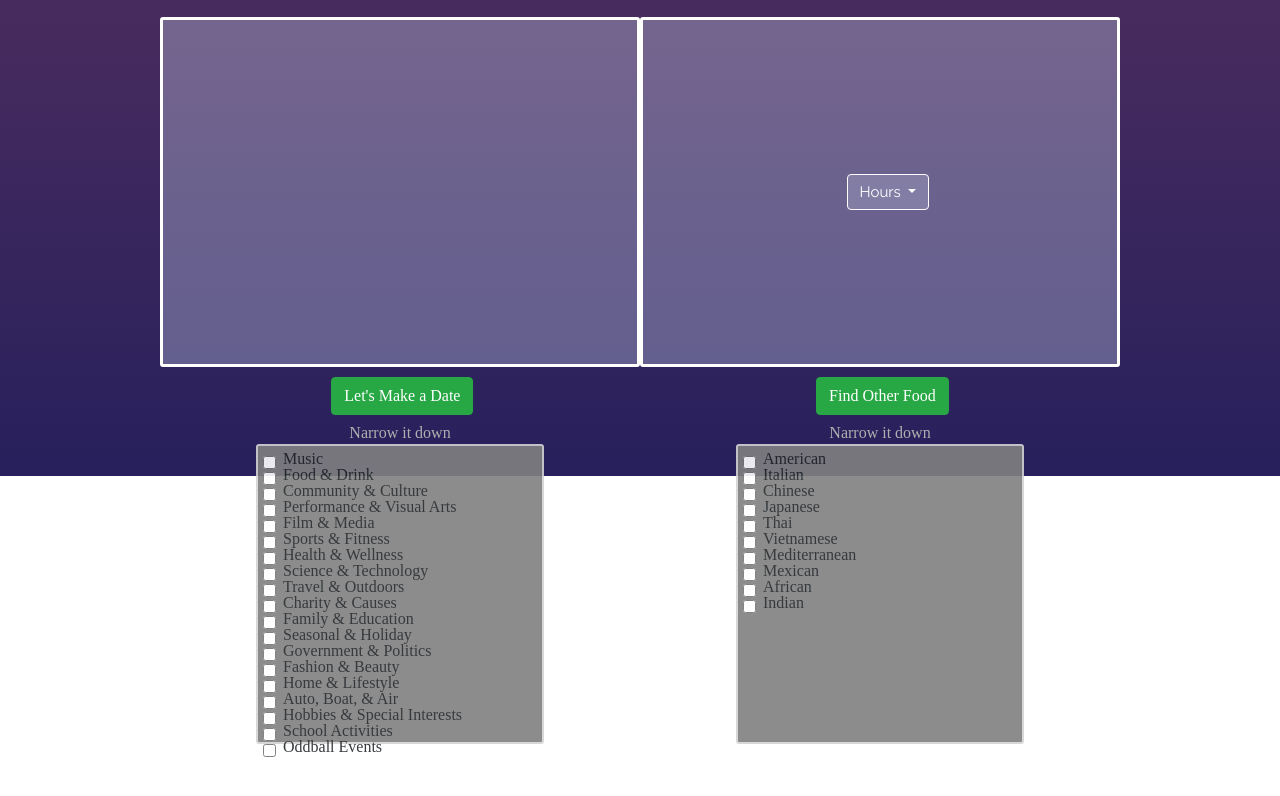
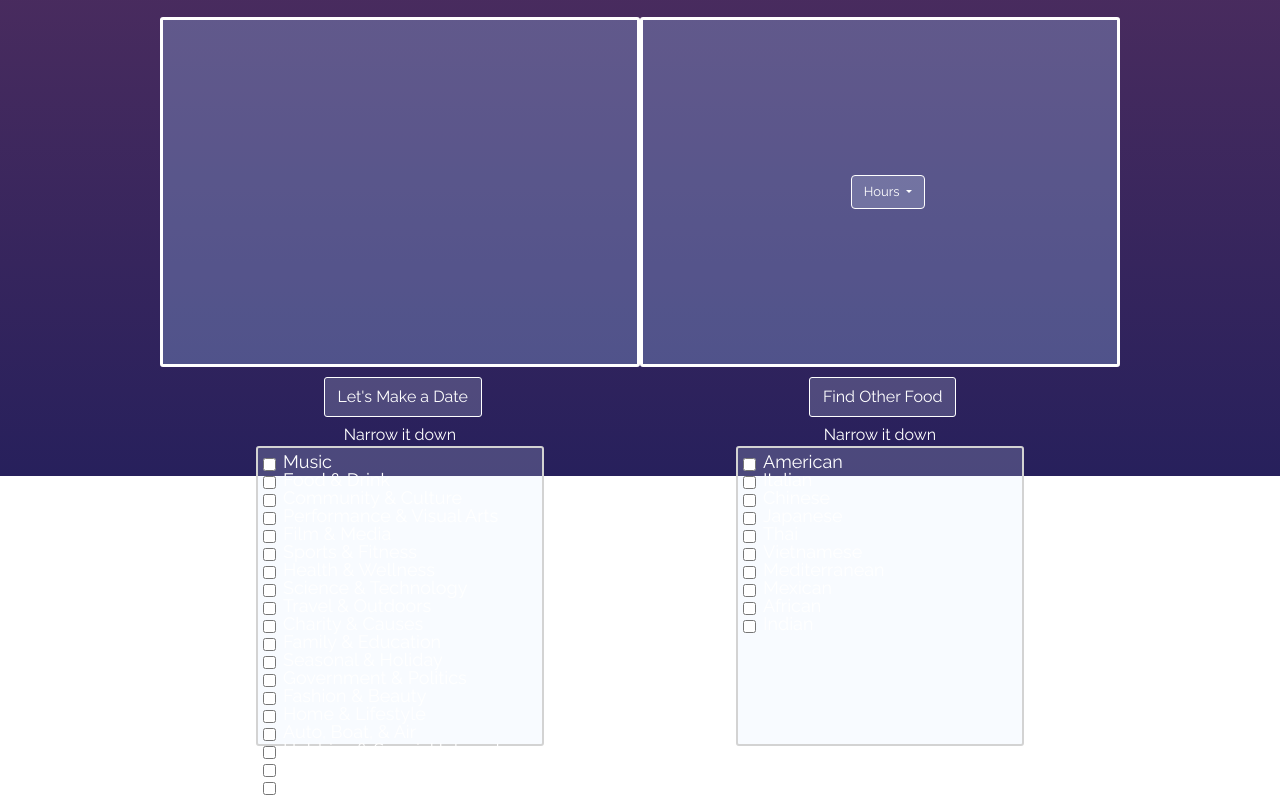
Before and after one commit to Panzemek/On-The-Town, a plain HTML site: page index.html in a window 1280 px wide. Shown: the part 324-1120 px from the top of the page. Before the commit the page ends 1081 px from the top, so only its background shows below. Drawn offline with nearby package versions, Linux system fonts and the light colour scheme; no server answers.

Commit message:
Mostly done new style

```diff
--- a/assets/css/style.css
+++ b/assets/css/style.css
@@ -2,8 +2,6 @@ body {
     margin: 0;
     padding: 0;
     min-height: 100%;
-    /* background-color: lightgray; */
-    /* background-image: url("../images/dark-paths.png"); */
 }
 
 .eventWheel {
@@ -33,7 +31,6 @@ body {
     text-align: center;
     margin-top: 55px;
     font-family: 'Caveat', cursive;
-    /* font-family: 'Satisfy', cursive; */
     flex-flow: nowrap;
 }
 
@@ -58,7 +55,6 @@ body {
     align-items: center;
     align-content: space-around;
     margin-bottom: 20px;
-    /* border: solid 7px black; */
 }
 
 #header {
@@ -68,7 +64,6 @@ body {
     justify-content: center;
     align-content: space-around;
 }
-
 
 #when-where-content {
     flex-flow: column nowrap;
@@ -88,17 +83,13 @@ body {
 .day-box {
     justify-content: center;
     align-items: center;
-    margin-right: 10px;
-    height: 50px;
-    width: 50px;
-    /* background: rgb(100, 136, 255); */
-    /* background: transparent; */
+    margin-right: 5px;
+    height: 40px;
+    width: 45px;
     background:rgb(220, 235, 255, .2);
-    border: 1.75px solid white;
+    border: 1.5px solid white;
     border-radius: 3px;
-    font-size: 15px;
-    /* font-family: 'Satisfy', cursive; */
-    /* font-family: 'Caveat', cursive; */
+    font-size: 13px;
     font-family: 'Raleway', sans-serif;
     color: white;
 }
@@ -117,52 +108,49 @@ body {
     width: 250px;
     color: white;
     font-size: 2em;
-    /* font-family: 'Satisfy', cursive; */
     font-family: 'Caveat', cursive;
-    /* align-content: space-around; */
 }
 
+/* Location button styling */
 #dropdownMenuButton {
-    /* background: transparent; */
     background:rgb(220, 235, 255, .2);
-    /* border: solid thin #40284A; */
-    border: solid 1.75px white;
+    border: solid 1.5px white;
     color: white;
-    /* font-family: 'Satisfy', cursive; */
-    /* font-family: 'Caveat', cursive; */
     font-family: 'Raleway', sans-serif;
-    font-size: 15px;
+    font-size: 13px;
 }
+
+#dropdownItems {
+    color: black;
+    text-decoration: none;
+    font-family: 'Raleway', sans-serif;
+}
+
 #roulette-elements-container{
     margin-top: 20px;
     margin-bottom: 10px;
     justify-content: space-between;
     width: 100%;
-    /* background: black; */
 }
 
 /* Entire event / food container */
 .roulette-container {
     /* width: 49.8%; */
-    width: 90%;
+    width: 100%;
     height: 350px;
-    background: rgb(220, 235, 255, .3);
+    background: rgba(159, 195, 243, 0.3);
     justify-content: center;
     align-items: center;
     border: solid white 3px;
     border-radius: 3px;
 }
 
-/* #event-container {
-    margin-right:5px;
-} */
-
 #food-roulette, #event-roulette, .carousel, #restaurantCarousel, #eventCarousel, .carousel-inner, .carousel-item, .d-block {
     height: 100%;
 }
 
 
-/* styling options for food result */
+/* styling options for food and event result */
 #food-result, #event-result {
     padding: 8px;
     overflow: auto;
@@ -170,27 +158,21 @@ body {
 
 .rest-result-text, .eventResultText{
     text-align: center;
-    /* font-family: 'Satisfy', cursive; */
-    /* font-family: 'Caveat', cursive; */
     font-family: 'Raleway', sans-serif;
     font-size: 15px;
     color: white;
-    /* border: 1px gray solid; */
 }
 
 /* Restaurant result link button */
 #rest-result-link, #eventResultLink{
-    /* background-color: #37bc32; */
     background-color: rgb(175, 175, 175);
     color: white;
-    padding: 5px;
+    padding: 7px;
     text-decoration: none;
     border-radius: 5px;
     font-family: 'Caveat', cursive;
     font-size: 25px;
     overflow: auto;
-
-    /* border: solid thin #40284A; */
 }
 
 #rest-result-link:hover {
@@ -199,7 +181,6 @@ body {
 
 #food-result, #event-result {
     color: #40284A;
-    /* overflow: auto; */
 }
 
 #rest-result-img, #event-result-img {
@@ -213,24 +194,41 @@ body {
 
 .narrow-text-div {
     margin-top: 10px;
-    color: rgb(175, 175, 175);
+    color: white;
+    font-family: 'Raleway', sans-serif;
 }
 
 #narrow-down-container{
     margin-top: 3px;
     margin-bottom: 10px;
     justify-content: space-around;
+    color: white;
+    font-size: 18px;
+    font-family: 'Raleway', sans-serif;
+
 }
 
 #event-narrow-container, #food-narrow-container {
     width: 30%;
     height: 300px;
-    opacity: .90;
-    background: gray;
-    /* border: rgb(255, 255, 255) solid 1px; */
+    background-color:rgb(220, 235, 255, .2);
     border: solid lightgray 2px;
+    font-family: 'Raleway', sans-serif;
     border-radius: 3px;
     flex-flow: column nowrap;
+    color: white;
+}
+
+.roulette-button-div {
+    background-color:rgb(220, 235, 255, .2);
+    border: solid 1.75px white;
+    font-family: 'Raleway', sans-serif;
+    font-size: 10px;
+    border-radius: 3px;
+}
+
+#event-roulette-button, #food-roulette-button{
+    color: white;
 }
 
 #event-narrow-list, #food-narrow-list {
--- a/assets/javascript/script.js
+++ b/assets/javascript/script.js
@@ -158,8 +158,6 @@ function populateEvent(response) {
 
     $("#event-result").empty();
     $("#event-result").append("<p class='eventResultText'> <a id=eventResultLink href=" + rpEvent + " target=_blank>" + rpEvName + "</a> </p> <br> <p class='eventResultText'>" + rpTime + "</p> <br> <p class='eventResultText'>" + rpLocation + "</p>" )
-    // $("#event-result").append("<p>" + rpTime + "</p>");
-    // $("#event-result").append("<p class='eventResultText'>" + rpLocation + "</p>");
     $("#event-result").append("<img id=event-result-img src=" + rpImageEv + ">");
 
     // console.log("EVENT COORDS: ", rpLat, rpLon);
--- a/index.html
+++ b/index.html
@@ -57,7 +57,7 @@
                             <button class="btn btn-secondary dropdown-toggle" type="button" id="dropdownMenuButton" data-toggle="dropdown" aria-haspopup="true" aria-expanded="false">
                               Select location
                             </button>
-                            <div class="dropdown-menu" aria-labelledby="dropdownMenuButton" id=dropdownItems>
+                            <div class="dropdown-menu" aria-labelledby="dropdownMenuButton" id="dropdownItems">
                               <!-- <a class="dropdown-item" href="#">City, State</a> -->
                             </div>
                           </div>
@@ -173,11 +173,11 @@
             <!-- Container for event and food randomizer buttons -->
             <div class="flex-container column-centered-container">
                 <div class="roulette-button-div">
-                    <button id="event-roulette-button" type="button" class="btn btn-success roulette-button">Let's Make a Date</button>
+                    <button id="event-roulette-button" type="button" class="btn roulette-button">Let's Make a Date</button>
                 </div>
 
                 <div class="roulette-button-div">
-                    <button id="food-roulette-button" type="button" class="btn btn-success roulette-button">Find Other Food</button>
+                    <button id="food-roulette-button" type="button" class="btn roulette-button">Find Other Food</button>
                 </div>
             </div>
 
```
